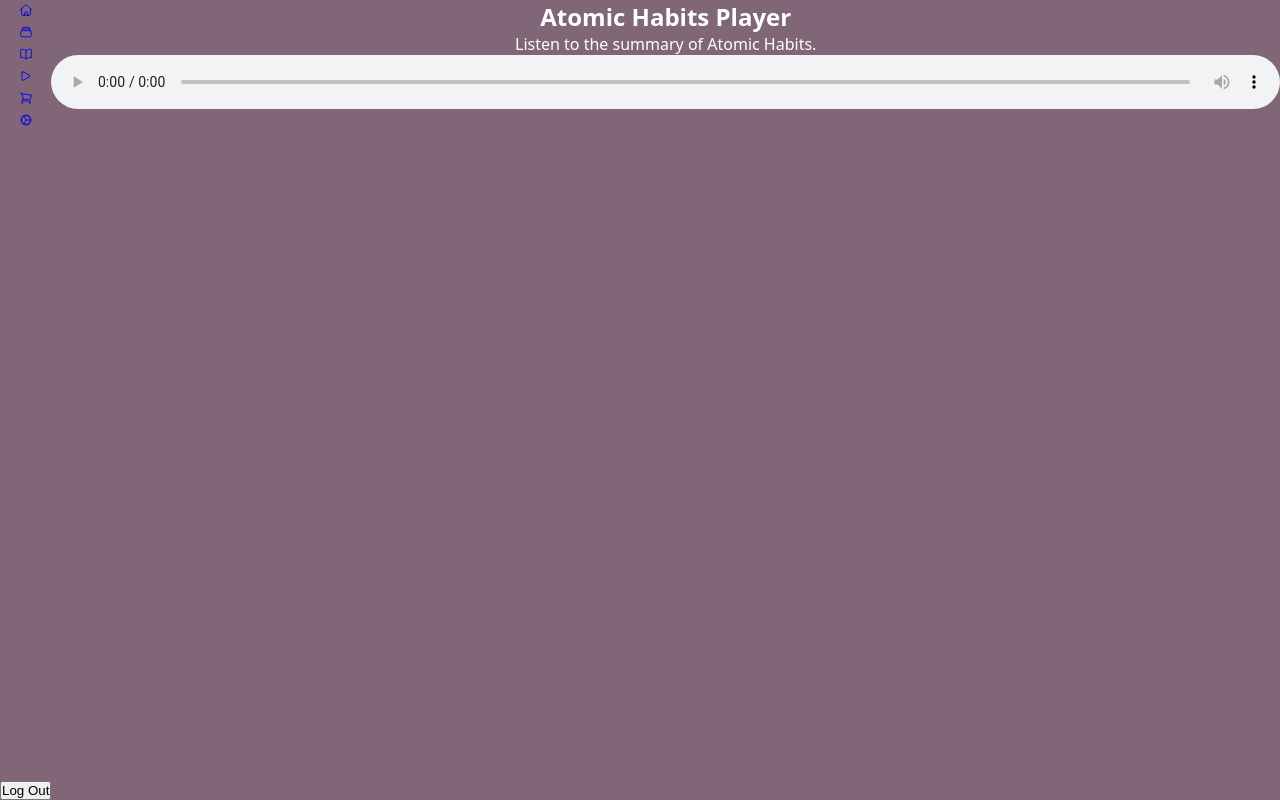
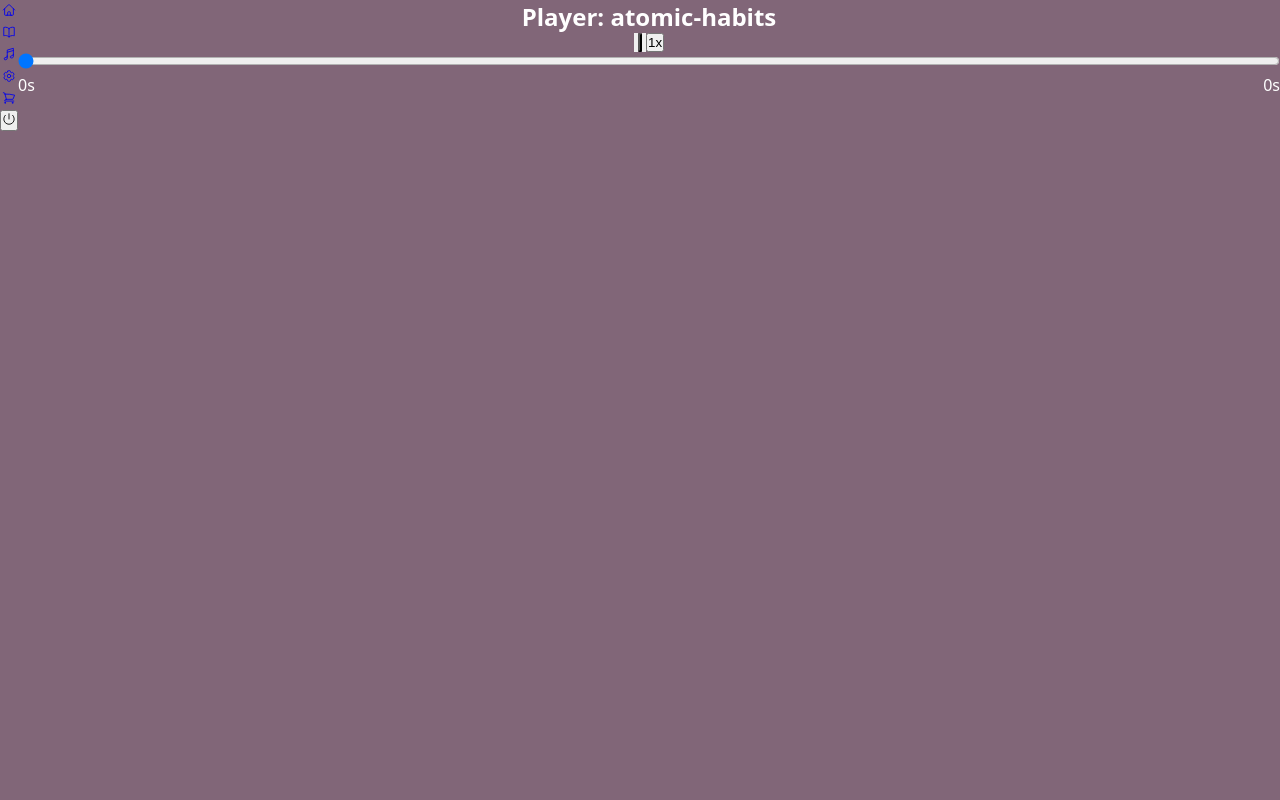
Before and after one commit to motelope101-dotcom/summarist, a Next.js app: page /player/atomic-habits in a window 1280 px wide. Built offline with nearby package versions, Linux system fonts and the light colour scheme; no server answers; sample sign-in values are in the browser's storage.

Commit message:
"NEW" (5) ADDED CHNAGES & UPDATES !

```diff
--- a/package.json
+++ b/package.json
@@ -12,7 +12,7 @@
     "@heroicons/react": "^2.2.0",
     "@reduxjs/toolkit": "^2.10.1",
     "@stripe/react-stripe-js": "^5.3.0",
-    "@stripe/stripe-js": "^8.5.1",
+    "@stripe/stripe-js": "^8.5.3",
     "axios": "^1.13.2",
     "clsx": "^2.1.1",
     "firebase": "^12.6.0",
@@ -20,6 +20,7 @@
     "react": "19.2.0",
     "react-dom": "19.2.0",
     "react-redux": "^9.2.0",
+    "stripe": "^20.0.0",
     "tailwind-merge": "^3.4.0"
   },
   "devDependencies": {
--- a/src/components/Layout.tsx
+++ b/src/components/Layout.tsx
@@ -6,11 +6,21 @@
 
 export default function Layout({ children }: { children: React.ReactNode }) {
   return (
-    <div className="flex h-screen bg-neutral-900 text-white">
-      <Sidebar />
+    <div className="flex min-h-screen bg-neutral-900 text-white">
+      {/* Sidebar */}
+      <aside aria-label="Sidebar navigation">
+        <Sidebar />
+      </aside>
+
+      {/* Main content area */}
       <div className="flex flex-col flex-1">
         <Header />
-        <main className="flex-1 overflow-y-auto p-6">{children}</main>
+        <main
+          role="main"
+          className="flex-1 overflow-y-auto p-6"
+        >
+          {children}
+        </main>
       </div>
     </div>
   );
--- a/src/components/Sidebar.tsx
+++ b/src/components/Sidebar.tsx
@@ -1,65 +1,58 @@
 // src/components/Sidebar.tsx
+"use client";
+
 import Link from "next/link";
+import { useRouter } from "next/router";
 import { auth } from "@/lib/firebaseConfig";
 import { signOut } from "firebase/auth";
 import {
   HomeIcon,
   BookOpenIcon,
-  CogIcon,
+  MusicalNoteIcon,
+  Cog6ToothIcon,
   ShoppingCartIcon,
-  PlayIcon,
-  RectangleStackIcon, // used for Library
+  PowerIcon, // cleaner logout icon
 } from "@heroicons/react/24/outline";
 
 export default function Sidebar() {
-  const handleLogout = () => {
-    signOut(auth)
-      .then(() => {
-        console.log("User signed out");
-      })
-      .catch((error) => {
-        console.error("Error signing out:", error);
-      });
+  const router = useRouter();
+
+  const handleLogout = async () => {
+    try {
+      await signOut(auth);
+      router.push("/login");
+    } catch (err) {
+      console.error("Error logging out:", err);
+    }
   };
 
   return (
-    <aside className="flex flex-col w-20 bg-purple-900 text-white min-h-screen">
+    <aside className="w-20 bg-purple-950 text-white flex flex-col items-center py-6 space-y-6">
       {/* Navigation */}
-      <nav className="flex flex-col items-center gap-6 mt-6">
-        <Link href="/" className="hover:text-purple-300">
-          <HomeIcon className="h-6 w-6" />
-        </Link>
+      <Link href="/home" aria-label="Home">
+        <HomeIcon className="h-6 w-6 hover:text-purple-400 transition" />
+      </Link>
+      <Link href="/library" aria-label="Library">
+        <BookOpenIcon className="h-6 w-6 hover:text-purple-400 transition" />
+      </Link>
+      <Link href="/player/atomic-habits" aria-label="Player">
+        <MusicalNoteIcon className="h-6 w-6 hover:text-purple-400 transition" />
+      </Link>
+      <Link href="/settings" aria-label="Settings">
+        <Cog6ToothIcon className="h-6 w-6 hover:text-purple-400 transition" />
+      </Link>
+      <Link href="/sales" aria-label="Sales">
+        <ShoppingCartIcon className="h-6 w-6 hover:text-purple-400 transition" />
+      </Link>
 
-        <Link href="/library" className="hover:text-purple-300">
-          <RectangleStackIcon className="h-6 w-6" />
-        </Link>
-
-        <Link href="/book/atomic-habits" className="hover:text-purple-300">
-          <BookOpenIcon className="h-6 w-6" />
-        </Link>
-
-        <Link href="/player/atomic-habits" className="hover:text-purple-300">
-          <PlayIcon className="h-6 w-6" />
-        </Link>
-
-        <Link href="/sales" className="hover:text-purple-300">
-          <ShoppingCartIcon className="h-6 w-6" />
-        </Link>
-
-        <Link href="/settings" className="hover:text-purple-300">
-          <CogIcon className="h-6 w-6" />
-        </Link>
-      </nav>
-
-      {/* Logout button at bottom */}
-      <div className="mt-auto mb-6 flex justify-center">
-        <button
-          onClick={handleLogout}
-          className="bg-neutral-700 hover:bg-neutral-600 text-white p-2 rounded"
-        >
-          Log Out
-        </button>
-      </div>
+      {/* Logout */}
+      <button
+        onClick={handleLogout}
+        aria-label="Logout"
+        className="mt-auto hover:text-red-400 transition"
+      >
+        <PowerIcon className="h-6 w-6" /> {/* logout icon */}
+      </button>
     </aside>
   );
 }
--- a/src/pages/login.tsx
+++ b/src/pages/login.tsx
@@ -2,18 +2,20 @@
 import React, { useState } from "react";
 import { auth } from "@/lib/firebaseConfig";
 import { signInWithEmailAndPassword } from "firebase/auth";
+import { useRouter } from "next/router";
 
 export default function LoginPage() {
   const [email, setEmail] = useState<string>("");
   const [password, setPassword] = useState<string>("");
   const [error, setError] = useState<string>("");
+  const router = useRouter();
 
   const handleLogin = async (e: React.FormEvent<HTMLFormElement>) => {
     e.preventDefault();
     try {
       await signInWithEmailAndPassword(auth, email, password);
-      console.log("Logged in successfully");
       setError("");
+      router.push("/library"); // ✅ redirect after success
     } catch (err) {
       const msg =
         err instanceof Error ? err.message : "Failed to log in. Please try again.";
--- a/src/pages/player/[id].tsx
+++ b/src/pages/player/[id].tsx
@@ -1,57 +1,147 @@
+"use client";
+
 import { useRouter } from "next/router";
-import ProtectedRoute from "@/components/ProtectedRoute";
+import { useEffect, useRef, useState } from "react";
+import {
+  PlayIcon,
+  PauseIcon,
+  ForwardIcon,
+  BackwardIcon,
+} from "@heroicons/react/24/solid";
 
 export default function PlayerPage() {
   const router = useRouter();
   const { id } = router.query;
+  const audioRef = useRef<HTMLAudioElement | null>(null);
 
-  // Dummy player data (replace with Firestore later)
-  const players: Record<string, { title: string; description: string }> = {
-    sample: {
-      title: "Sample Player",
-      description: "Audio playback for book summaries.",
-    },
-    "atomic-habits": {
-      title: "Atomic Habits Player",
-      description: "Listen to the summary of Atomic Habits.",
-    },
-    "deep-work": {
-      title: "Deep Work Player",
-      description: "Listen to the summary of Deep Work.",
-    },
+  const [isPlaying, setIsPlaying] = useState(false);
+  const [progress, setProgress] = useState(0);
+  const [duration, setDuration] = useState(0);
+  const [speed, setSpeed] = useState(1);
+
+  // Toggle play/pause
+  const togglePlay = () => {
+    if (!audioRef.current) return;
+    if (isPlaying) {
+      audioRef.current.pause();
+    } else {
+      audioRef.current.play();
+    }
+    setIsPlaying(!isPlaying);
   };
 
-  const player = id ? players[id as string] : null;
+  // Skip forward/backward
+  const skip = (seconds: number) => {
+    if (audioRef.current) {
+      audioRef.current.currentTime += seconds;
+    }
+  };
 
-  if (!player) {
+  // Change playback speed
+  const changeSpeed = () => {
+    const newSpeed = speed === 1 ? 1.5 : speed === 1.5 ? 2 : 1;
+    setSpeed(newSpeed);
+    if (audioRef.current) {
+      audioRef.current.playbackRate = newSpeed;
+    }
+  };
+
+  // Update progress
+  useEffect(() => {
+    const audio = audioRef.current;
+    if (!audio) return;
+
+    const updateProgress = () => {
+      setProgress(audio.currentTime);
+      setDuration(audio.duration);
+    };
+
+    audio.addEventListener("timeupdate", updateProgress);
+    audio.addEventListener("loadedmetadata", updateProgress);
+
+    return () => {
+      audio.removeEventListener("timeupdate", updateProgress);
+      audio.removeEventListener("loadedmetadata", updateProgress);
+    };
+  }, []);
+
+  if (!id) {
     return (
-      <ProtectedRoute>
       <section className="flex min-h-[60vh] flex-col items-center justify-center">
         <h1 className="text-2xl font-bold text-white">Player Not Found</h1>
         <p className="mt-2 text-neutral-400">
-            No audio available for this player route.
+          No audio available for this book.
         </p>
       </section>
-      </ProtectedRoute>
     );
   }
 
   return (
-    <ProtectedRoute>
     <section className="p-8 flex flex-col items-center">
-        <h1 className="text-3xl font-bold text-white">{player.title}</h1>
-        <p className="mt-4 text-neutral-300 max-w-xl text-center">
-          {player.description}
-        </p>
+      <h1 className="text-3xl font-bold text-white">Player: {id}</h1>
 
-        {/* Audio controls */}
+      {/* Audio element */}
+      <audio
+        ref={audioRef}
+        src="/audio/sample.mp3" // Replace with Firebase Storage URL
+        className="hidden"
+      />
+
+      {/* Controls */}
+      <div className="mt-6 flex items-center gap-4">
+        <button
+          onClick={() => skip(-10)}
+          className="bg-neutral-700 hover:bg-neutral-600 p-2 rounded"
+        >
+          <BackwardIcon className="h-6 w-6 text-white" />
+        </button>
+
+        <button
+          onClick={togglePlay}
+          className="bg-purple-700 hover:bg-purple-600 p-3 rounded-full"
+        >
+          {isPlaying ? (
+            <PauseIcon className="h-6 w-6 text-white" />
+          ) : (
+            <PlayIcon className="h-6 w-6 text-white" />
+          )}
+        </button>
+
+        <button
+          onClick={() => skip(10)}
+          className="bg-neutral-700 hover:bg-neutral-600 p-2 rounded"
+        >
+          <ForwardIcon className="h-6 w-6 text-white" />
+        </button>
+
+        <button
+          onClick={changeSpeed}
+          className="bg-neutral-700 hover:bg-neutral-600 px-3 py-2 rounded text-sm text-white"
+        >
+          {speed}x
+        </button>
+      </div>
+
+      {/* Progress bar */}
       <div className="mt-6 w-full max-w-md">
-          <audio controls className="w-full">
-            <source src="/sample-audio.mp3" type="audio/mpeg" />
-            Your browser does not support the audio element.
-          </audio>
+        <input
+          type="range"
+          min={0}
+          max={duration || 0}
+          value={progress}
+          onChange={(e) => {
+            if (audioRef.current) {
+              audioRef.current.currentTime = Number(e.target.value);
+              setProgress(Number(e.target.value));
+            }
+          }}
+          className="w-full accent-purple-700"
+        />
+        <div className="flex justify-between text-sm text-neutral-400 mt-1">
+          <span>{Math.floor(progress)}s</span>
+          <span>{Math.floor(duration)}s</span>
+        </div>
       </div>
     </section>
-    </ProtectedRoute>
   );
 }
--- a/src/pages/signup.tsx
+++ b/src/pages/signup.tsx
@@ -3,12 +3,14 @@
 import { auth } from "@/lib/firebaseConfig";
 import { createUserWithEmailAndPassword } from "firebase/auth";
 import type { FirebaseError } from "firebase/app";
+import { useRouter } from "next/router";
 
 export default function SignUpPage() {
   const [email, setEmail] = useState<string>("");
   const [password, setPassword] = useState<string>("");
   const [error, setError] = useState<string>("");
   const [success, setSuccess] = useState<string>("");
+  const router = useRouter();
 
   const handleSignUp = async (e: React.FormEvent<HTMLFormElement>) => {
     e.preventDefault();
@@ -17,6 +19,7 @@
     try {
       await createUserWithEmailAndPassword(auth, email, password);
       setSuccess("Account created successfully!");
+      router.push("/library"); // redirect after success
     } catch (err) {
       const message =
         (err as FirebaseError)?.message ??
```
Also changed, not shown: src/components/Header.tsx (+30 -7 lines), src/components/ProtectedRoute.tsx (+13 -3 lines), src/components/SearchBar.tsx (+14 -2 lines), src/pages/api/create-checkout-session.ts (added, +35 -0 lines), src/pages/sales.tsx (+25 -5 lines), 1 other file (tests, documents, lock files or other folders). Lines whose indentation alone changed are shown as unchanged.
